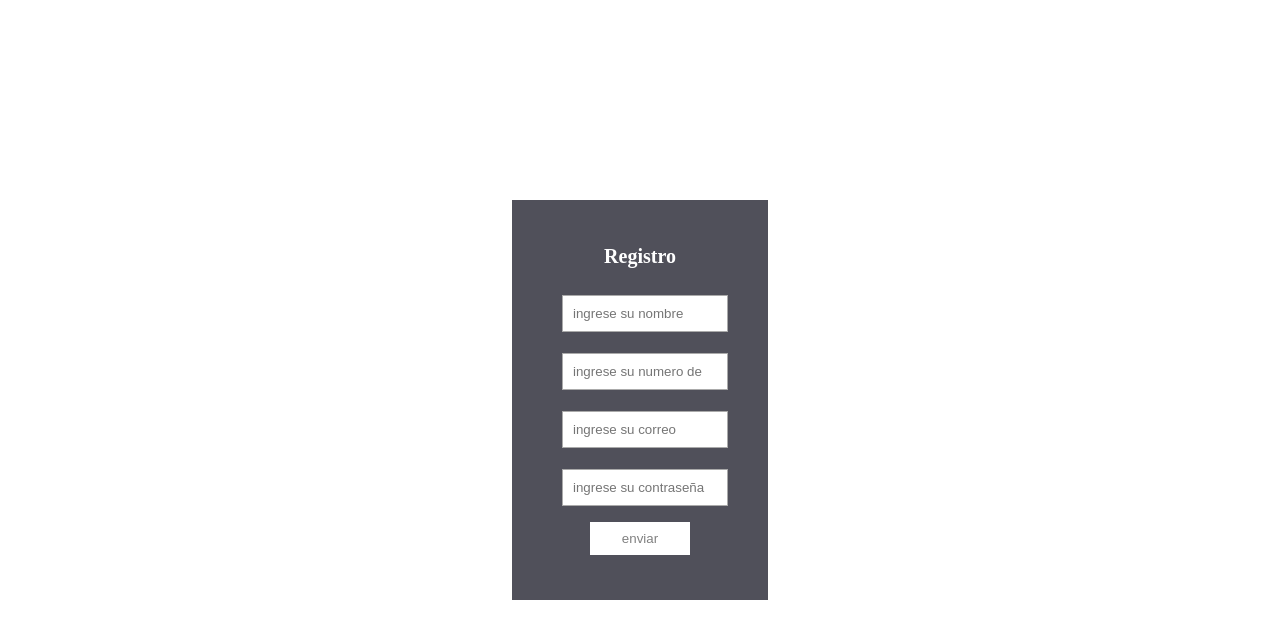
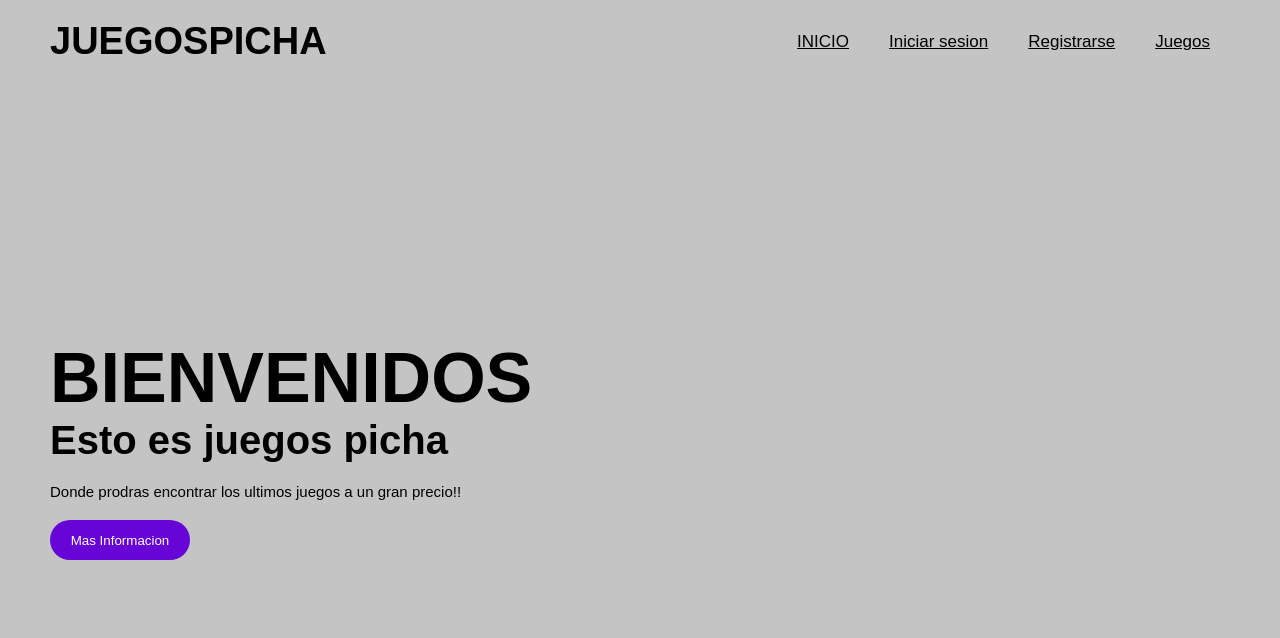
Before and after one commit to alejo7892/Juegosp, a React (Vite) app in the folder client/: page / in a window 1280 px wide. Shown: the top 638 px of the page. Built offline with nearby package versions, Linux system fonts and the light colour scheme.

Commit message:
segundo commit

```diff
--- a/client/API.js
+++ b/client/API.js
@@ -3,3 +3,6 @@ import axios from "axios";
 export const registrous=async(form)=>{
     return  await axios.post('http://localhost:4000/registro',form)
   }
+export const Loginus = async(form) =>{
+  return await axios.post('http://localhost:4000/iniciarsesion',form)
+}
--- a/client/src/App.jsx
+++ b/client/src/App.jsx
@@ -4,23 +4,26 @@ import Registro from './components/Registro'
 import Login from './components/Login'
 import Catalogo from './components/catalogo'
 
+
 function App() {
   const [count, setCount] = useState(0)
-
-  return (
-    <>
-
-    <Registro></Registro>
-    {/* <Login></Login> */}
-    {/* <Catalogo></Catalogo> */}
-    {/* <div class="container">
+  const [form, setForm]= useState("Inicio")
+  switch (form) {
+    case "Inicio":
+        return <div class="container">
         <nav>
             <span class="logo">JUEGOSPICHA</span>
             <ul>
-                <li>INICIO</li>
-                <li>Iniciar sesion</li>
-                <li>Registrarse</li>
-                <li>Productos</li>
+                <li
+                onClick={() => setForm("Inicio")}
+                >INICIO</li>
+                <li
+                onClick={() => setForm("Iniciar sesion")}
+                >Iniciar sesion</li>
+                <li
+                onClick={() => setForm("Registro")}
+                >Registrarse</li>
+                <li onClick={() =>setForm("Juegos")}>Juegos</li>
             </ul>
         </nav>
         <header>
@@ -29,17 +32,31 @@ function App() {
             <p>Donde prodras encontrar los ultimos juegos a un gran precio!!<br/><constantemente/></p>
             <button type="button">
                 Mas Informacion
-                <img src="icono/bxs-right-arrow-alt.svg" alt=""/>
             </button>
         </header>
-         <img class="emp" src="img/portfolio_site_img/EMP.png" alt=""/>
-         <img class="fondo-emp" src="img/portfolio_site_img/pattern..png" alt=""/>
-        <div class="icons">
-            <i class='bx bxl-invision'></i>
-            <i class='bx bxl-dropbox' ></i>
-            <i class='bx bxl-linkedin' ></i>
-        </div>
-    </div> */}
+    </div>
+
+      case "Registro":
+        return <Registro/>
+
+        case "Iniciar sesion":
+         return <Login/>
+
+        case "Juegos":
+            return <Catalogo/>
+
+
+    default:
+        break;
+  }
+
+  return (
+    <>
+
+    {/* <Registro></Registro> */}
+    {/* <Login></Login> */}
+    {/* <Catalogo></Catalogo> */}
+
 
     </>
   )
--- a/client/src/components/Login/index.jsx
+++ b/client/src/components/Login/index.jsx
@@ -1,4 +1,17 @@
+import { useState } from "react";
+import { Loginus } from "../../../API";
 const Login = () => {
+  const [correo,setCorreo]= useState("")
+  const [contraseña,setContraseña]= useState("")
+    const iniciarsesion = async () => {
+      e.preventDefault()
+      const response = await Loginus({
+        correo: correo,
+        contraseña: contraseña
+      })
+
+    }
+
     return (
       <div style={{ width: "100%", display: "flex", justifyContent: "center" }}>
 
@@ -13,7 +26,7 @@ const Login = () => {
 
           }}
         >
-          <form style={{textAlign:'center'}}>
+          <form onSubmit={iniciarsesion} style={{textAlign:'center'}}>
           <h1 style={{ color: "white", fontFamily: "revert" }}>Login</h1>
           <br /><br />
             <input
@@ -27,6 +40,8 @@ const Login = () => {
                 border: "1px solid #aaa",
                 margin: "5px",
               }}
+              value={correo}
+              onClick={(event) => setCorreo(event.target.value)}
 
             />
             <br /><br /><br />
@@ -41,7 +56,8 @@ const Login = () => {
                 border: "1px solid #aaa ",
                 margin: "5px",
               }}
-
+              value={contraseña}
+             onClick={(event) => setContraseña(event.target.value)}
             />
             <br />
             <br /> <br />
--- a/client/src/components/Registro/index.jsx
+++ b/client/src/components/Registro/index.jsx
@@ -101,8 +101,7 @@ const Registro = () => {
               width :'100%',
               border: "none",
               padding: "9px",
-              width: "100px",
-              color: "gray",
+              color: "grey",
             }}
           >
             enviar
--- a/client/src/components/catalogo/index.jsx
+++ b/client/src/components/catalogo/index.jsx
@@ -1,14 +1,30 @@
+import { useState } from "react";
+import App from "../../App";
+import Registro from "../Registro";
+const Catalogo = () => {
+    const [form,setForm] = useState("")
+
+    switch (form) {
+        case "Inicio":
+        return <App/>
 
 
-const Catalogo = () => {
+        default:
+            break;
+    }
      return (
+
+
 
 
         <div class="container">
         <nav>
             <span class="logo">JUEGOSPICHA</span>
             <ul>
-                <li>INICIO</li>
+                <li
+                onClick={() => setForm("Inicio")}
+
+                >INICIO</li>
                 <li>Mi carrito</li>
                 <li>Mis juegos</li>
 
```
Also changed, not shown: 2 other files (tests, documents, lock files or other folders).
